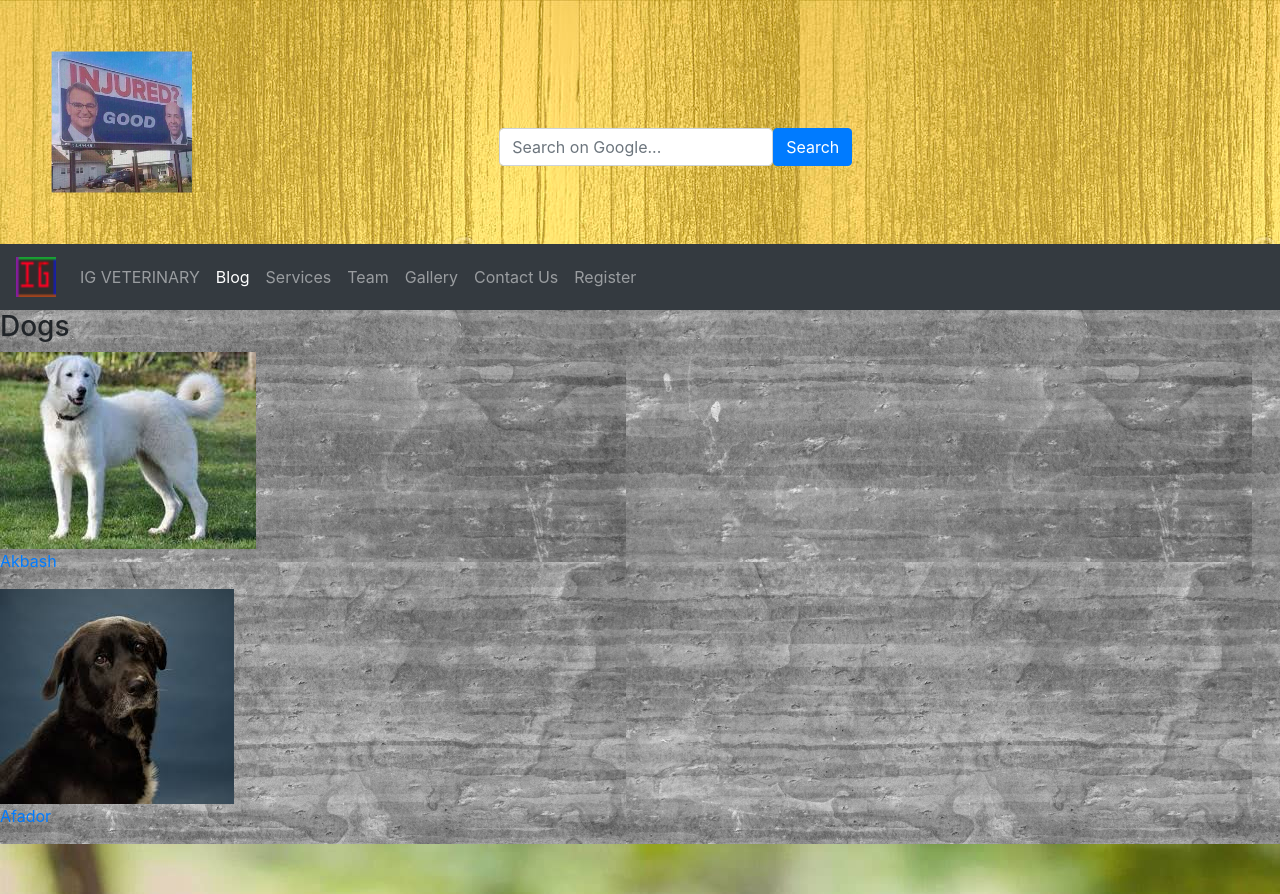
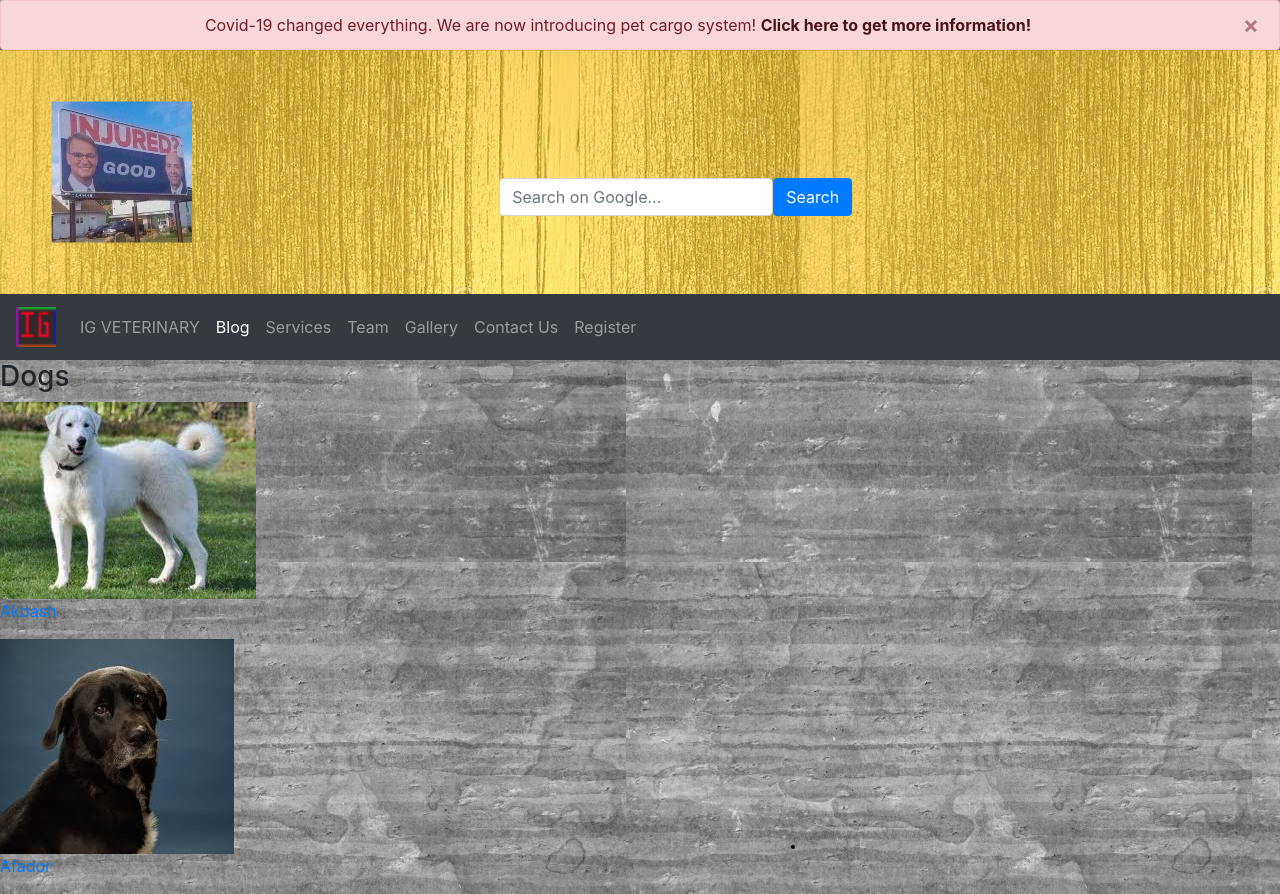
Before and after one commit to ML-std/IGVeterinary, a plain HTML site: page Html Files/blog.html in a window 1280 px wide. Shown: the top 894 px of the page. Drawn offline with nearby package versions, Linux system fonts and the light colour scheme.

Commit message:
applied Covid-19 changes.

```diff
--- a/Html Files/blog.html
+++ b/Html Files/blog.html
@@ -13,6 +13,10 @@
     <link rel="shortcut icon" href="../Media/favicon.ico" />
 </head>
 <body>
+<div class="alert alert-danger alert-dismissible fade show text-center" id="covidInfo">
+    <button type="button" class="close" data-dismiss="alert">&times;</button>
+    Covid-19 changed everything. We are now introducing pet cargo system! <a href="cargopet.html" class="alert-link">Click here to get more information!</a>
+</div>
 <header>
     <img src="../Media/injuredGood.png" class="rounded" alt="IG Picture" id="IG_picture" >
     <form action="http://www.google.com/search" class="form-inline"   method="get">
--- a/Styles/header-footer.css
+++ b/Styles/header-footer.css
@@ -8,6 +8,7 @@ html, body{
 }
 
 header{
+    margin-top: -1em;
     background-image: url("../Media/golden-wood.jpg");
 }
 header form{
@@ -26,7 +27,11 @@ footer {
     background-color: gray;
     color: white;
 }
-
+#covidInfo{
+    position: -webkit-sticky;
+    position: sticky;
+    top: 0;
+}
 
  header nav form ul li:hover{
    background-color: #72706d;
```
Also changed, not shown: Html Files/biographies.html (+4 -0 lines), Html Files/cargopet.html (added, +10 -0 lines), Html Files/contactme.html (+4 -0 lines), Html Files/gallery.html (+4 -0 lines), Html Files/registration.html (+5 -0 lines), Html Files/response.html (+4 -0 lines), Html Files/services.html (+4 -0 lines), Html Files/team.html (+4 -0 lines), Html Files/thanks.html (+4 -3 lines), index.html (+4 -0 lines).
